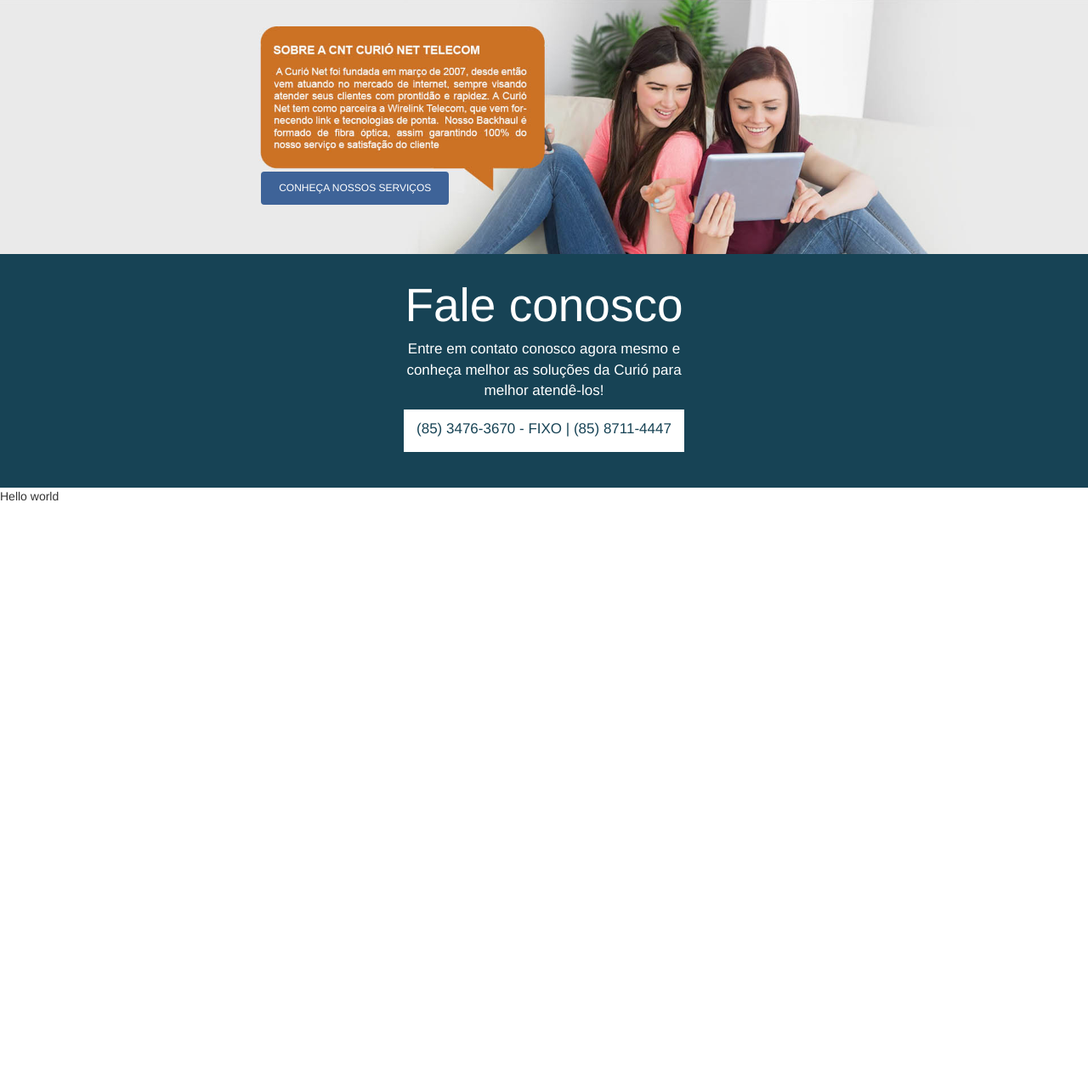
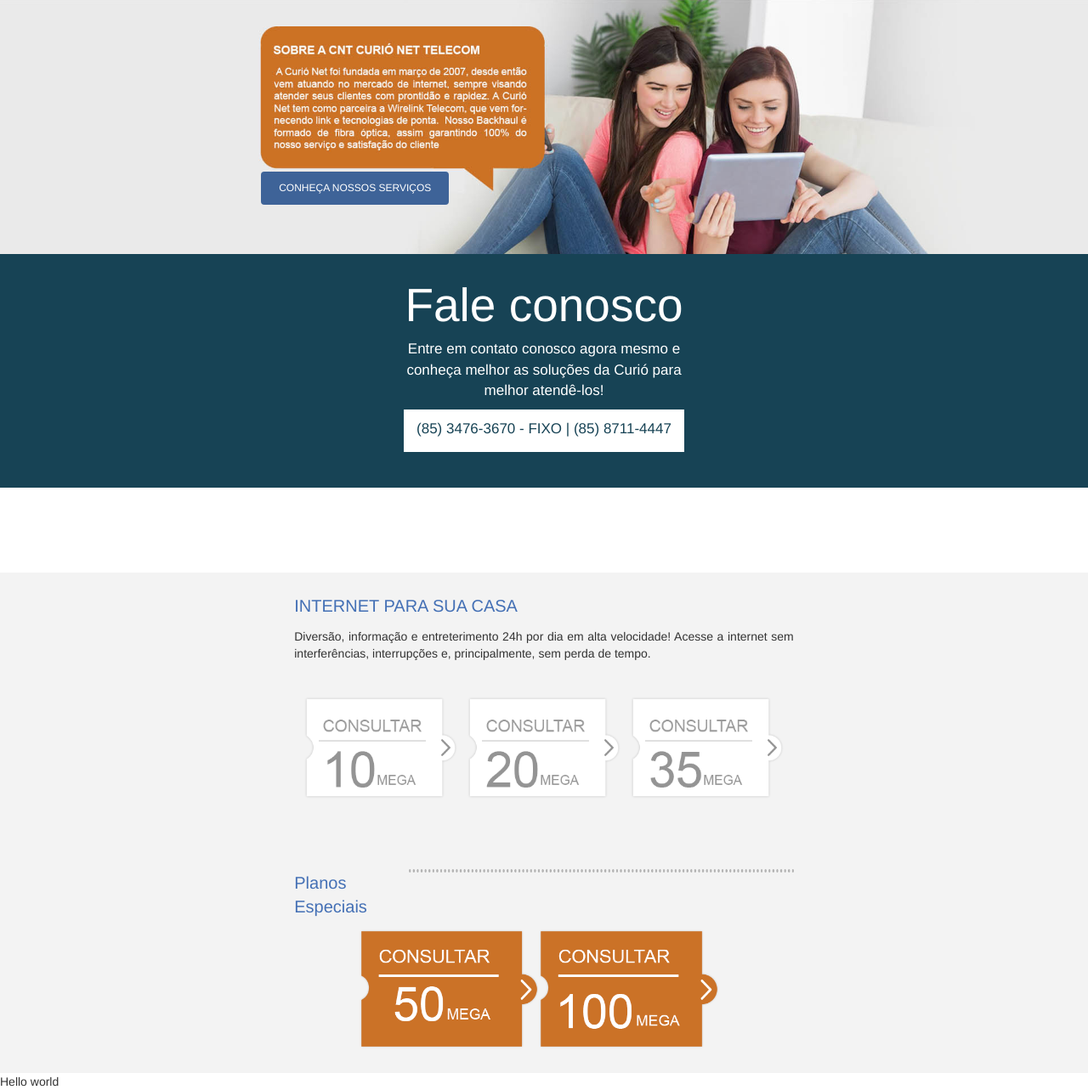
Before and after one commit to ITEVA/curioNet, a PHP site: page / in a window 1280 px wide. Shown: the part 872-2155 px from the top of the page at 85% size. Before the commit the page ends 1462 px from the top, so only its background shows below. Run offline with PHP 8.4, Linux system fonts and the light colour scheme.

Commit message:
El ajuste completo

```diff
--- a/Pages/home.php
+++ b/Pages/home.php
@@ -7,6 +7,7 @@
     <link rel="stylesheet" href="css/carrousel.css">
     <link rel="stylesheet" href="css/font-awesome.min.css">
     <link rel="stylesheet" href="css/quemSomos.css">
+    <link rel="stylesheet" href="css/planos.css">
     <script type="text/javascript" src="js/jquery.js"></script>
     <script type="text/javascript" src="js/bootstrap.min.js"></script>
 
@@ -14,6 +15,7 @@
 </head>
 <body>
 
+<!------------------------------HOME---------------------------------------->
 <div class="tudo">
 <div id="myCarousel" class="carousel slide" data-ride="carousel">
     <!-- Indicators -->
@@ -165,10 +167,15 @@
 
 </div>
 
+<!------------------------------/HOME---------------------------------------->
+
 <div class="col-lg-12 divisoria"></div>
 
+<!------------------------------QUEM_SOMOS---------------------------------------->
 <div class="quemSomos">
+
     <img class="imgPrincipal" src="img/quemSomos.jpg"/>
+    <div id="quemSomos"></div>
     <img class="imgPrincipal2" src="img/quemSomos2.jpg"/>
     <img class="imgPrincipal2-1" src="img/quemSomos2-1.jpg"/>
     <img class="imgPrincipal2-2" src="img/quemSomos2-2.jpg"/>
@@ -199,7 +206,6 @@
         </div>
     </div>
 
-    <div id="quemSomos"></div>
     <div class="col-lg-12 divInferior">
         <div class="info">
             <h1 id="title">Fale conosco</h1>
@@ -213,5 +219,63 @@
         </div>
     </div>
 </div>
+
+<!------------------------------/QUEM_SOMOS---------------------------------------->
+
+<div class="col-lg-12 divisoria"></div>
+
+<!------------------------------PLANOS---------------------------------------->
+
+<div id="planos"></div>
+
+<div class="col-lg-12 planos">
+    <div class="textosPlanos">
+        <p class="titleAzul">INTERNET PARA SUA CASA</p>
+
+        <p id="texto">
+            Diversão, informação e entreterimento 24h por dia em
+            alta velocidade! Acesse a internet sem interferências,
+            interrupções e, principalmente, sem perda de tempo.
+        </p>
+
+        <div class="megas">
+            <a class="planos p1" href="">
+                <img class="imgMega" src="img/10mega.png" onMouseOver="this.src='img/10megaHover.png'"
+                     onMouseOut="this.src='img/10mega.png'">
+            </a>
+
+            <a class="planos p2" href="">
+                <img class="imgMega" src="img/20mega.png" onMouseOver="this.src='img/20megaHover.png'"
+                     onMouseOut="this.src='img/20mega.png'">
+            </a>
+
+            <a class="planos ultimo" href="">
+                <img class="imgMega" src="img/35mega.png" onMouseOver="this.src='img/35megaHover.png'"
+                     onMouseOut="this.src='img/35mega.png'">
+            </a>
+        </div>
+
+        <div class="col-lg-12 divisao2"></div>
+
+        <div class="planosEspeciais">
+            <div id="inline">
+                <p class="titleAzul">Planos Especiais</p>
+                <img id="linha" src="img/linha.png" />
+            </div>
+
+            <div class="megas">
+                <a class="planosEspeciais primeiro" href="">
+                    <img class="imgMega" src="img/50mega.png" >
+                </a>
+
+                <a class="planosEspeciais" href="">
+                    <img class="imgMega" src="img/100mega.png" >
+                </a>
+            </div>
+        </div>
+    </div>
+
+</div>
+
 </body>
 </html>
--- a/Pages/topo.php
+++ b/Pages/topo.php
@@ -36,11 +36,11 @@
     </div>
     <div class="menu">
         <ul class="nav nav-pills">
-            <li id="liMenu1" role="presentation" class="active"><a href="#home">Home</a></li>
-            <li id="liMenu2" role="presentation"><a href="#quemSomos">Quem somos</a></li>
-            <li id="liMenu3" role="presentation"><a href="planos">Planos</a></li>
-            <li id="liMenu4" role="presentation"><a href="contato">Contatos</a></li>
-            <li id="liMenu5" role="presentation"><a target="_blank" href="http://www.speedtest.net/pt/">Teste de Velocidade</a></li>
+            <li id="liMenu1" role="presentation" class="active"><a class="linkRola" href="#home">Home</a></li>
+            <li id="liMenu2" role="presentation"><a class="linkRola" href="#quemSomos">Quem somos</a></li>
+            <li id="liMenu3" role="presentation"><a class="linkRola" href="#planos">Planos</a></li>
+            <li id="liMenu4" role="presentation"><a class="linkRola" href="#contato">Contatos</a></li>
+            <li id="liMenu5" role="presentation"><a class="linkRola" target="_blank" href="http://www.speedtest.net/pt/">Teste de Velocidade</a></li>
         </ul>
     </div>
     </div>
@@ -57,13 +57,13 @@
 
             <div id="menu2" class="menu2">
                 <div id="links">
-                    <a id="link1" href="#home">Home</a>
+                    <a class="linkRola" id="link1" href="#home">Home</a>
                     <hr>
-                    <a href="#quemSomos">Quem Somos</a>
+                    <a class="linkRola" href="#quemSomos">Quem Somos</a>
                     <hr>
-                    <a href="#planos">Planos</a>
+                    <a class="linkRola" href="#planos">Planos</a>
                     <hr>
-                    <a href="#contatos">Contatos</a>
+                    <a class="linkRola" href="#contatos">Contatos</a>
                     <hr>
                     <a target="_blank" href="http://www.speedtest.net/pt/">Teste de Velocidade</a>
                     <hr>
--- /dev/null
+++ b/css/planos.css
@@ -0,0 +1,71 @@
+p.titleAzul{
+    font-size: 20px;
+    color: #4470b5;
+    padding-top: 25px;
+    padding-bottom: 2%;
+}
+
+p#texto{
+    padding-bottom: 7%;
+    text-align: justify;
+}
+
+div.textosPlanos{
+    width: 47%;
+    display: block;
+    position: relative;
+    float: none;
+    margin: 0 auto;
+}
+
+div.planos{
+    background-color: #F3F3F3;
+}
+
+div.megas{
+    width: 100%;
+    display: inline-flex;
+    padding-bottom: 5%;
+}
+
+div#inline{
+    display: inline-flex;
+    width: 100%;
+}
+
+a.planos{
+    width: 33%;
+    margin-left: 2%;
+}
+
+a.planosEspeciais{
+    width: 36%;
+}
+
+a.primeiro{
+    margin-left: 13%;
+}
+
+a.ultimo{
+    margin-right: 2%;
+}
+
+img.imgMega{
+    width: 100%;
+}
+
+img#linha{
+    width: 80%;
+    height: 4px;
+    padding-left: 3%;
+    margin-top: 4%;
+}
+
+img.imgMega:hover{
+    width: 105%;
+    margin-top: -2%;
+}
+
+div.divisao2{
+    height: 30px;
+}
--- a/js/topo.js
+++ b/js/topo.js
@@ -10,14 +10,13 @@ $(function() {
 });
 
 $(function(){
-    $("#links a").click(function (event) {
+    $(".linkRola").click(function (event) {
         event.preventDefault();
         var idElemento = $(this).attr("href");
         var deslocamento = $(idElemento).offset().top;
         $('html, body').animate({ scrollTop: deslocamento }, 1000);
     });
 });
-
 
 $(document).ready(function() {
 
@@ -33,7 +32,6 @@ $(document).ready(function() {
 
     });
 });
-
 
 
 $(function(){
```
Also changed, not shown: img/100mega.png (added), img/10mega.png (added), img/10megaHover.png (added), img/20mega.png (added), img/20megaHover.png (added), img/35mega.png (added), img/35megaHover.png (added), img/50mega.png (added), img/linha.png (added).
